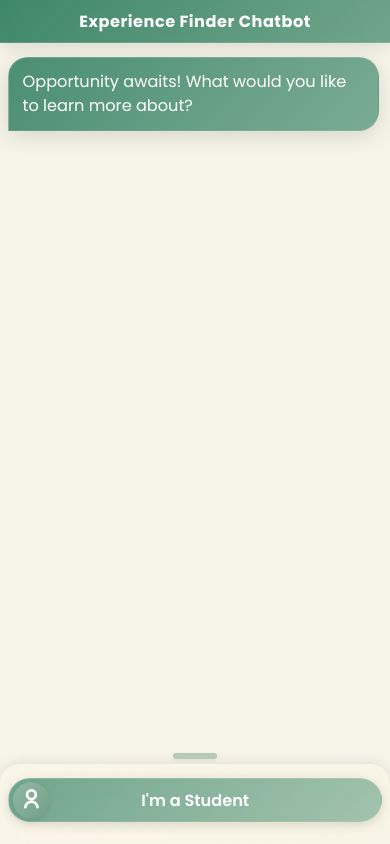
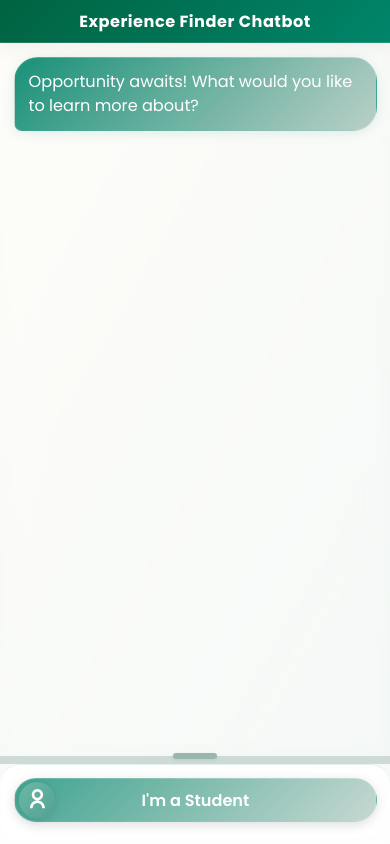
Before and after one commit to chanra1n/SPF-Internship-Chatbot-Demo, a plain HTML site: page index.html in a window 390 px wide. Drawn offline with nearby package versions, Linux system fonts and the light colour scheme.

Commit message:
Color Updates

```diff
--- a/bot.js
+++ b/bot.js
@@ -667,7 +667,7 @@ function chatbotShowResults(filters) {
             );
         } else {
             addMessage("No matches found. Try different filters.", "bot", () => {
-                setOptions([{ label: "Restart", icon: "refresh-line", onClick: chatbotStart }]);
+                setOptions([{ label: "Restart", onClick: chatbotStart }]);
             });
         }
         return;
@@ -697,7 +697,7 @@ function chatbotShowOffices() {
                 const tagStr = offices[i].tags.map(t => `#${t}`).join(' ');
                 addMessage(`${offices[i].name}: ${offices[i].info}\n${tagStr}`, "bot", () => showOffice(i + 1));
             } else {
-                setOptions([{ label: "Restart", icon: "refresh-line", onClick: chatbotStart }]);
+                setOptions([{ label: "Restart", onClick: chatbotStart }]);
             }
         }
         showOffice(0);
--- a/styles.css
+++ b/styles.css
@@ -1,5 +1,29 @@
+:root {
+    --primary: #00856A;         /* sea-glass */
+    --primary-dark: #006341;    /* dark sea-glass */
+    --accent: #f2a900;          /* sunset-gold */
+    --accent-light: #ffd700;    /* lighter gold for highlights */
+    --secondary: #98B8AD;       /* pacific-blue */
+    --surface: #F5F3E7;         /* sand */
+    --surface-alt: #CDDAD5;     /* northern-sky */
+    --surface-muted: #D5CB9F;   /* dune-grass */
+    --text-dark: #003c2a;
+    --text-light: #fff;
+    --bubble-bg-bot: linear-gradient(135deg, rgba(0,133,106,0.90) 0%, rgba(152,184,173,0.65) 100%);
+    --bubble-bg-user: linear-gradient(135deg, rgba(242,169,0,0.92) 0%, rgba(213,203,159,0.75) 100%);
+    --option-bg: linear-gradient(135deg, rgba(0,133,106,0.75) 0%, rgba(152,184,173,0.55) 100%);
+    --option-bg-selected: linear-gradient(135deg, rgba(242,169,0,0.92) 0%, rgba(213,203,159,0.75) 100%);
+    --toolbar-bg: rgba(255,255,255,0.45);
+    --tag-bg: linear-gradient(90deg, rgba(0,133,106,0.13) 0%, rgba(152,184,173,0.13) 100%);
+    --tag-border: #e3f1e6;
+    --glass-blur: blur(18px) saturate(160%);
+    --glass-bg: rgba(255,255,255,0.35);
+    --shadow: 0 5px 24px 0 rgba(0,0,0,0.13);
+    --shadow-light: 0 1px 4px 0 rgba(0,0,0,0.07);
+}
+
 html {
-            font-size: 16px; /* Base font size for rem unit calculations */
+    font-size: 16px;
     box-sizing: border-box;
 }
 *, *::before, *::after {
@@ -12,12 +36,11 @@ html {
 }
 body {
     min-height: 100vh;
-    /* min-width: 100vw; */
     width: 100%;
     height: 100vh;
     margin: 0;
     padding: 0;
-    background: var(--humboldt-cream, #f7f4e9);
+    background: linear-gradient(120deg, var(--surface) 0%, var(--surface-alt) 100%);
     display: flex;
     align-items: center;
     justify-content: center;
@@ -29,41 +52,42 @@ html {
 #chatbot-container {
     width: 100vw;
     height: 100vh;
-            max-width: none; /* These are fine for full screen */
+    max-width: none;
     max-height: none;
     margin: 0;
     border-radius: 0;
-            box-shadow: none;
     display: flex;
     flex-direction: column;
-            background: transparent;
-            /* font-family: 'Poppins', sans-serif; */ /* Moved to body */
+    background: var(--glass-bg);
+    backdrop-filter: var(--glass-blur);
+    box-shadow: 0 8px 32px 0 rgba(0,133,106,0.10), 0 1.5px 8px 0 rgba(152,184,173,0.10);
     overflow: hidden;
 }
 #chatbot-header {
-            background: linear-gradient(135deg, rgba(0, 99, 65, 0.75) 0%, rgba(0, 99, 65, 0.55) 100%);
-            color: #fff;
-            padding: 0.8rem 1.2rem; /* Reduced from 1.75rem 2.25rem */
-            font: 700 1.2rem 'Poppins', sans-serif; /* Reduced from 1.8rem */
+    background: linear-gradient(135deg, var(--primary-dark) 0%, var(--primary) 100%);
+    color: var(--text-light);
+    padding: 0.8rem 1.2rem;
+    font: 700 1.2rem 'Poppins', sans-serif;
     letter-spacing: 1px;
     text-align: center;
-            backdrop-filter: blur(12px) saturate(160%);
     border-bottom: 1px solid rgba(255,255,255,0.15);
     box-shadow: 0 4px 16px 0 rgba(0,0,0,0.10);
+    backdrop-filter: blur(10px) saturate(140%);
 }
 #chatbot-messages {
     flex: 1 1 auto;
-            padding: 2rem; /* 32px */
+    padding: 2rem;
     min-height: 0;
     max-height: none;
     overflow-y: auto;
-            background: transparent;
+    background: rgba(255,255,255,0.55);
     display: flex;
     flex-direction: column;
     align-items: center;
+    backdrop-filter: blur(8px) saturate(120%);
 }
 .chatbot-msg {
-            margin-bottom: 1.125rem; /* 18px */
+    margin-bottom: 1.125rem;
     display: flex;
     flex-direction: column;
     width: 100%;
@@ -98,91 +122,64 @@ html {
     }
 }
 .chatbot-bubble {
-            padding: 1.125rem 1.5rem; /* 18px 24px */
-            border-radius: 10px; /* 1.25rem -> 20px */
+    padding: 1.125rem 1.5rem;
+    border-radius: 18px;
     max-width: 70vw;
-            font: 1.1rem/1.7 'Poppins', sans-serif; /* Adjusted from 1.18em */
-            box-shadow: 0 5px 24px 0 rgba(0,0,0,0.13);
-            min-width: 3.75rem; /* 60px */
-            min-height: 2rem; /* 32px */
+    font: 1.1rem/1.7 'Poppins', sans-serif;
+    box-shadow: var(--shadow);
+    min-width: 3.75rem;
+    min-height: 2rem;
     word-break: break-word;
-            transition: background 0.2s cubic-bezier(0.68, -0.55, 0.27, 1.55), color 0.2s cubic-bezier(0.68, -0.55, 0.27, 1.55), transform 0.2s cubic-bezier(0.68, -0.55, 0.27, 1.55), box-shadow 0.2s cubic-bezier(0.68, -0.55, 0.27, 1.55);
+    transition: background 0.2s, color 0.2s, transform 0.2s, box-shadow 0.2s;
     backdrop-filter: blur(10px) saturate(150%);
     border: 1px solid rgba(255,255,255,0.13);
 }
 .chatbot-bubble.bot {
-    background: linear-gradient(135deg, rgba(0, 99, 65, 0.7) 0%, rgba(0, 99, 65, 0.5) 100%);
-    color: #fff;
-    border-radius: 20px 20px 20px 0px; /* 1rem -> 16px, 0rem -> 0px */
+    background: var(--bubble-bg-bot);
+    color: var(--text-light);
+    border-radius: 24px 24px 24px 8px;
+    box-shadow: 0 2px 12px 0 rgba(0,133,106,0.13);
 }
 .chatbot-bubble.user {
-            background: linear-gradient(135deg, rgba(255, 199, 44, 0.75) 0%, rgba(255, 199, 44, 0.55) 100%);
-            color: #004d2c;
-            /* top-left, top-right, bottom-right, bottom-left */
-            border-radius: 20px 20px 0px 20px; /* 1rem -> 16px, 0rem -> 0px */
+    background: var(--bubble-bg-user);
+    color: var(--text-dark);
+    border-radius: 24px 24px 8px 24px;
+    box-shadow: 0 2px 12px 0 rgba(242,169,0,0.13);
 }
 #chatbot-options {
     flex: 0 0 auto;
-            padding: 1.5rem 0 2rem 0;
-            background: linear-gradient(135deg, rgba(255,255,255,0.18) 0%, rgba(255,255,255,0.07) 100%);
-            border-top: 1px solid rgba(255,255,255,0.15);
+    padding: 1.5rem 1em;
+    background: rgba(255,255,255,0.65) !important;
+    border-top: 1px solid rgba(0,133,106,0.10);
     display: grid;
     grid-template-columns: 1fr 1fr;
-    gap: 0.35rem; /* Reduced gap for all screen sizes */
+    gap: 0.5rem;
     justify-content: center;
     align-items: flex-start;
-            backdrop-filter: blur(12px) saturate(160%);
-            box-shadow: 0 -3px 12px 0 rgba(0,0,0,0.08);
     border-radius: 20px 20px 0px 0px;
-            max-height: 50vh; /* Allow more vertical space for options */
+    max-height: 50vh;
     overflow-y: auto;
-            /* align-items: flex-start; */ /* Duplicated from above */
-            /* Prevent content from being cut off by adding padding and box-sizing */
     box-sizing: border-box;
-            padding: 1.5rem 1em; /* Added horizontal padding */
-            /* Always show full buttons, allow scrolling for overflow */
     min-height: 0;
     margin-top: 0;
+    transition: opacity 0.2s;
+    opacity: 1;
+    backdrop-filter: blur(8px) saturate(120%);
 }
-
-        /* Make a single direct option button span all columns */
 #chatbot-options > .chatbot-option-btn:first-child:last-child {
     grid-column: 1 / -1;
 }
-
-        /* Ensure columns don't overflow horizontally */
 #chatbot-options > div {
     min-width: 0;
     width: 100%;
     box-sizing: border-box;
 }
-        /* Prevent buttons from being clipped at the bottom */
 .chatbot-option-btn {
     box-sizing: border-box;
     min-width: 0;
     margin-bottom: 0.7em;
     min-height: 2.6em;
     font-size: 1.05em;
-        }
-        /* For mobile, reduce max-height for options */
-        @media (max-width: 600px) {
-            #chatbot-options {
-                padding: 1rem 3vw; /* Adjusted from 1rem 3vw 1.5rem 3vw */
-                /* flex-direction: column; */ /* This is for flex, #chatbot-options is grid */
-                /* align-items: stretch; */ /* This is for flex, #chatbot-options is grid */
-                grid-template-columns: 1fr; /* Ensure single column for options */
-                min-height: 0; /* Keep if needed */
-            }
-            .chatbot-option-btn {
-                font: 600 1rem 'Poppins', sans-serif; /* Scales with new 18px base: 18px */
-                padding: 0.6rem 0.75rem; /* Reduce top/bottom padding for mobile */
-                min-width: 0;
-                width: 100%; /* Ensure buttons take full width of their grid cell */
-                border-radius: 100vmin; /* 0.8rem at 18px base font -> 14.4px, rounded to 14px */
-                margin-bottom: 0.5em; /* Keep or adjust as needed */
-            }
-        }
-        .chatbot-option-btn {
     display: flex;
     align-items: center;
     justify-content: center;
@@ -190,28 +187,31 @@ html {
     text-align: center;
     width: 100%;
     padding: 0.6rem 1.75rem;
-    gap: 0;
-            background: linear-gradient(135deg, rgba(0, 99, 65, 0.55) 0%, rgba(0, 99, 65, 0.35) 100%);
-            color: #fff;
+    gap: 0.75em;
+    background: var(--option-bg);
+    color: var(--text-light);
     border: 1px solid rgba(255,255,255,0.13);
-            border-radius: 10px; /* 0.625rem -> 10px */
-            padding: 0.6rem 1.75rem; /* Reduce top/bottom padding, keep side padding */
-            font: 600 1rem 'Poppins', sans-serif; /* Adjusted from 1.1em */
+    border-radius: 14px;
+    font: 600 1rem 'Poppins', sans-serif;
     cursor: pointer;
-            transition: background 0.2s cubic-bezier(0.68, -0.55, 0.27, 1.55), color 0.2s cubic-bezier(0.68, -0.55, 0.27, 1.55), transform 0.18s cubic-bezier(0.68, -0.55, 0.27, 1.55), box-shadow 0.2s cubic-bezier(0.68, -0.55, 0.27, 1.55);
+    transition: background 0.2s, color 0.2s, transform 0.18s, box-shadow 0.2s;
     box-shadow: 0 3px 12px 0 rgba(0,0,0,0.13);
     backdrop-filter: blur(8px) saturate(140%);
     opacity: 0;
     animation: chatbotPopIn 0.56s cubic-bezier(0.68, -0.3, 0.32, 1.15) forwards;
     animation-delay: 0.1s;
-            display: flex;
-    align-items: center;
-    justify-content: center;
-    gap: 0.75em;
-    position: relative;
-    text-align: center;
+    padding-left: 3.5em;
 }
-
+.chatbot-option-btn.nav {
+    padding: 1em;
+}
+.chatbot-option-btn.selected {
+    background: var(--option-bg-selected) !important;
+    color: var(--text-dark) !important;
+    border: 2px solid var(--accent-light) !important;
+    font-weight: 700;
+    box-shadow: 0 2px 8px 0 rgba(255,199,44,0.18);
+}
 .chatbot-btn-icon-circle {
     display: flex;
     align-items: center;
@@ -252,111 +252,20 @@ html {
     position: relative;
     z-index: 1;
 }
-
-.chatbot-option-btn.nav {
-    padding: 1em!
-}
-
-        .chatbot-option-btn {
-    padding-left: 3.5em; /* Make space for the absolutely positioned icon */
-}
-        @media (max-width: 900px) { /* Tablet and large phones */
-            #chatbot-header {
-                font: 700 1.05rem 'Poppins', sans-serif;
-                padding: 0.7rem 1rem;
-            }
-            .chatbot-bubble {
-                max-width: 85vw;
-                font: 1.05rem/1.7 'Poppins', sans-serif;
-            }
-            .chatbot-option-btn {
-                font: 600 0.95rem 'Poppins', sans-serif;
-                padding: 0.5rem 1.5rem; /* Reduce top/bottom padding for tablet */
-            }
-            #chatbot-options {
-        grid-template-columns: 1fr;
-        gap: 0.35rem; /* Keep gap consistent and smaller */
-        padding: 1.5rem 1em;
-    }
-        }
-        @media (max-width: 600px) { /* Mobile phones */
-            html {
-                font-size: 18px; /* Increase base font size for mobile */
-            }
-            body {
-                 /* Ensure body itself doesn't cause overflow if children are managed with vw */
-                /* overflow-x: hidden; /* Already on html, body */
-            }
-            #chatbot-container {
-                /* width: 100%; Ensure it doesn't exceed viewport */
-            }
-            #chatbot-header {
-                font: 700 1rem 'Poppins', sans-serif;
-                padding: 0.6rem 0.7rem;
-                letter-spacing: 0.5px;
-            }
-            #chatbot-messages {
-                padding: 1rem 3vw;
-            }
-            .chatbot-bubble {
-                font: 1rem/1.6 'Poppins', sans-serif; /* Scales with new 18px base: 18px */
-                padding: 0.8rem 1rem;
-                max-width: 95vw; /* Use most of the width */
-                min-width: 0;
-            }
-            #chatbot-options {
-                padding: 1rem 3vw; /* Adjusted from 1rem 3vw 1.5rem 3vw */
-                gap: 0.35rem; /* Keep gap consistent and smaller */
-                grid-template-columns: 1fr; /* Ensure single column for options */
-                min-height: 0; /* Keep if needed */
-            }
-            .chatbot-option-btn {
-                font: 600 1rem 'Poppins', sans-serif; /* Scales with new 18px base: 18px */
-                padding: 0.6rem 0.75rem; /* Reduce top/bottom padding for mobile */
-                min-width: 0;
-                width: 100%; /* Ensure buttons take full width of their grid cell */
-                border-radius: 100vmin; /* 0.8rem at 18px base font -> 14.4px, rounded to 14px */
-                margin-bottom: 0.5em; /* Keep or adjust as needed */
-            }
-        }
-        @media (max-width: 400px) { /* Smaller mobile phones */
-            html {
-                font-size: 17px; /* Slightly adjust base font for very small screens if needed */
-            }
-            #chatbot-header {
-                font: 700 0.95rem 'Poppins', sans-serif;
-                padding: 0.5rem 0.4rem;
-            }
-            #chatbot-messages {
-                padding: 0.8rem 2vw;
-            }
-            .chatbot-bubble {
-                font: 0.95rem/1.5 'Poppins', sans-serif; /* ~16px */
-                padding: 0.7rem 0.8rem;
-            }
-            #chatbot-options {
-                padding: 0.8rem 2vw;
-            }
-            .chatbot-option-btn {
-                font: 600 0.95rem 'Poppins', sans-serif; /* ~16px */
-                padding: 0.5rem 0.5rem; /* Reduce top/bottom padding for small mobile */
-            }
-        }
-        /* Drawer container for options */
 #chatbot-options-drawer {
     position: relative;
     width: 100%;
-    background: none;
+    background: rgba(255,255,255,0.65) !important;
     transition: max-height 0.35s cubic-bezier(0.68,-0.3,0.32,1.15);
-    max-height: fit-content; /* Allow it to expand to fit content */
+    max-height: fit-content;
     z-index: 10;
     box-sizing: border-box;
     will-change: max-height;
     display: flex;
     flex-direction: column;
     align-items: stretch;
-    position: relative;
-    padding-bottom: 0; /* Remove extra space, let toolbar handle it */
+    padding-bottom: 0;
+    backdrop-filter: blur(8px) saturate(120%);
 }
 #chatbot-options-drawer.closed {
     max-height: 32px;
@@ -369,7 +278,7 @@ html {
     align-items: center;
     justify-content: center;
     cursor: pointer;
-    background: transparent;
+    background: var(--surface-alt);
     position: relative;
     z-index: 11;
     user-select: none;
@@ -380,19 +289,13 @@ html {
     width: 44px;
     height: 6px;
     border-radius: 3px;
-    background: #b7c9b7;
+    background: var(--secondary);
     margin: -8px auto 0 auto;
-    box-shadow: 0 1px 4px #0001;
+    box-shadow: var(--shadow-light);
     transition: background 0.2s;
 }
 #chatbot-options-drawer.closed #chatbot-drawer-handle span {
-    background: #b7c9b7;
-}
-#chatbot-options {
-    /* ...existing styles... */
-    transition: opacity 0.2s;
-    opacity: 1;
-    gap: 0px;
+    background: var(--secondary);
 }
 #chatbot-options-drawer.closed #chatbot-options {
     opacity: 0.5;
@@ -402,7 +305,7 @@ html {
     width: 100%;
     box-sizing: border-box;
     padding: 0.5em 1em 0.2em 1em;
-    background: transparent;
+    background: var(--surface);
     display: flex;
     flex-wrap: nowrap;
     gap: 0rem;
@@ -414,7 +317,7 @@ html {
     overflow-x: auto;
     overflow-y: hidden;
     scrollbar-width: thin;
-    scrollbar-color: #b7c9b7 #f7f4e9;
+    scrollbar-color: var(--secondary) var(--surface);
     -webkit-overflow-scrolling: touch;
     min-height: 2.2em;
     text-transform: capitalize;
@@ -426,11 +329,22 @@ html {
     height: 6px;
 }
 #chatbot-filter-tags::-webkit-scrollbar-thumb {
-    background: #b7c9b7;
+    background: var(--secondary);
     border-radius: 3px;
 }
 #chatbot-filter-tags::-webkit-scrollbar-track {
     background: transparent;
+}
+.chatbot-filter-tag {
+    background: var(--tag-bg);
+    color: var(--primary-dark);
+    border-radius: 100vmin;
+    padding: 0.25em 1em;
+    font-size: 0.95em;
+    font-weight: 500;
+    margin: 0 0.1em;
+    border: 1px solid var(--tag-border);
+    display: inline-block;
 }
 #chatbot-toolbar {
     display: none !important;
@@ -438,7 +352,7 @@ html {
     justify-content: space-between;
     align-items: center;
     gap: 0.25rem;
-    background: transparent;
+    background: var(--toolbar-bg);
     border-radius: 1.2em 1.2em 0 0;
     padding: 0.5em 0.7em;
     min-height: auto;
@@ -451,35 +365,25 @@ html {
     margin-bottom: 0.25em;
     box-sizing: border-box;
     width: 100%;
+    backdrop-filter: blur(8px) saturate(120%);
 }
-/* Group containers for toolbar buttons */
 #chatbot-toolbar .toolbar-nav-group {
     display: flex;
     flex-direction: row;
     gap: 0.25rem;
     align-items: center;
-    margin-left: auto; /* Align nav group to right */
+    margin-left: auto;
 }
 #chatbot-toolbar .toolbar-main-group {
     display: flex;
     flex-direction: row;
     gap: 0.25rem;
     align-items: center;
-    margin-right: auto; /* Push nav group to right */
+    margin-right: auto;
 }
 #chatbot-toolbar.show {
-    display: flex !important; /* Only show when .show is added by JS */
+    display: flex !important;
 }
-#chatbot-toolbar .chatbot-option-btn {
-    min-width: 0;
-    flex: 0 0 auto;
-    /* margin-bottom: 0; */ /* Already set in more specific rule below */
-    font-size: 0.95em; /* This is overridden by the more specific rule below */
-    padding: 0.35em 1.1em 0.35em 2.2em; /* This is overridden by the more specific rule below */
-    border-radius: 1.2em; /* This is overridden by the more specific rule below */
-    height: 2.2em; /* This is overridden by the more specific rule below */
-}
-/* Toolbar buttons: smaller, lighter, more distinct */
 #chatbot-toolbar .chatbot-option-btn {
     font-size: 0.92em !important;
     padding: 0.25em 0.75em 0.25em 0.75em !important;
@@ -487,9 +391,9 @@ html {
     height: auto;
     min-height: 2em;
     min-width: 0 !important;
-    background: linear-gradient(135deg, rgba(0, 99, 65, 0.55) 0%, rgba(0, 99, 65, 0.35) 100%);
-    color: #ffffff;
-    box-shadow: 0 1px 4px 0 rgba(0,0,0,0.07) !important;
+    background: var(--option-bg);
+    color: var(--text-light);
+    box-shadow: var(--shadow-light) !important;
     opacity: 1 !important;
     animation: none !important;
     font-weight: 500 !important;
@@ -499,23 +403,82 @@ html {
     align-items: center;
     justify-content: left;
     width: initial;
+    backdrop-filter: blur(8px) saturate(120%);
 }
-.chatbot-option-btn.selected {
-    background: linear-gradient(135deg, rgba(255, 199, 44, 0.85) 0%, rgba(255, 199, 44, 0.65) 100%) !important;
-    color: #004d2c !important;
-    border: 2px solid #ffd700 !important;
-    font-weight: 700;
-    /* Optional: add a little shadow for selected */
-    box-shadow: 0 2px 8px 0 rgba(255,199,44,0.18);
+
+/* Responsive styles */
+@media (max-width: 900px) {
+    #chatbot-header {
+        font: 700 1.05rem 'Poppins', sans-serif;
+        padding: 0.7rem 1rem;
     }
-.chatbot-filter-tag {
-    background: rgba(0,99,65,0.09);
-    color: #006341;
+    .chatbot-bubble {
+        max-width: 85vw;
+        font: 1.05rem/1.7 'Poppins', sans-serif;
+    }
+    .chatbot-option-btn {
+        font: 600 0.95rem 'Poppins', sans-serif;
+        padding: 0.5rem 1.5rem;
+    }
+    #chatbot-options {
+        grid-template-columns: 1fr;
+        gap: 0.35rem;
+        padding: 1.5rem 1em;
+    }
+}
+@media (max-width: 600px) {
+    html {
+        font-size: 18px;
+    }
+    #chatbot-header {
+        font: 700 1rem 'Poppins', sans-serif;
+        padding: 0.6rem 0.7rem;
+        letter-spacing: 0.5px;
+    }
+    #chatbot-messages {
+        padding: 1rem 3vw;
+    }
+    .chatbot-bubble {
+        font: 1rem/1.6 'Poppins', sans-serif;
+        padding: 0.8rem 1rem;
+        max-width: 95vw;
+        min-width: 0;
+    }
+    #chatbot-options {
+        padding: 1rem 3vw;
+        gap: 0.35rem;
+        grid-template-columns: 1fr;
+        min-height: 0;
+    }
+    .chatbot-option-btn {
+        font: 600 1rem 'Poppins', sans-serif;
+        padding: 0.6rem 0.75rem;
+        min-width: 0;
+        width: 100%;
         border-radius: 100vmin;
-    padding: 0.25em 1em;
-    font-size: 0.95em;
-    font-weight: 500;
-    margin: 0 0.1em;
-    border: 1px solid #e3f1e6;
-    display: inline-block;
+        margin-bottom: 0.5em;
     }
+}
+@media (max-width: 400px) {
+    html {
+        font-size: 17px;
+    }
+    #chatbot-header {
+        font: 700 0.95rem 'Poppins', sans-serif;
+        padding: 0.5rem 0.4rem;
+    }
+    #chatbot-messages {
+        padding: 0.8rem;
+    }
+    .chatbot-bubble {
+        font: 0.95rem/1.5 'Poppins', sans-serif;
+        padding: 0.7rem 0.8rem;
+    }
+    #chatbot-options {
+        padding: 0.8rem;
+    }
+    .chatbot-option-btn {
+        font: 600 0.95rem 'Poppins', sans-serif;
+        padding: 0.5rem 0.5rem;
+    }
+}
```
Also changed, not shown: index.html (+1 -2 lines), background.jpg (added). Lines whose indentation alone changed are shown as unchanged.
